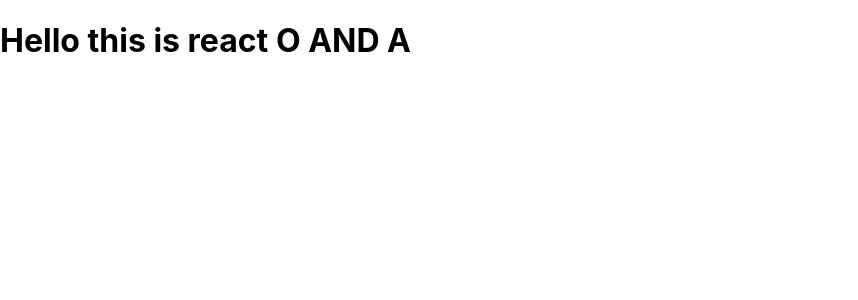
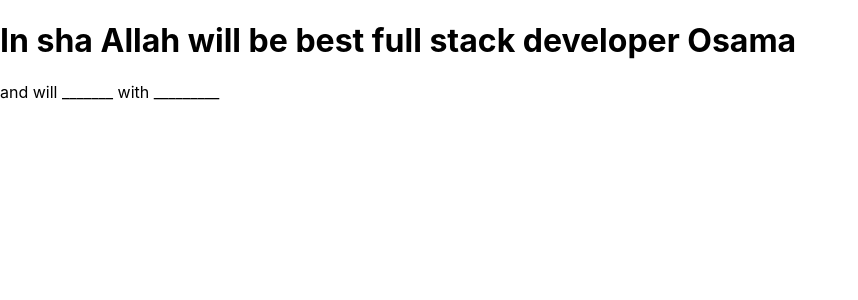
Before and after one commit to osamaimran25/react-app, a React (Create React App) app: page / in a window 1280 px wide. Shown: the top 300 px of the page, without its empty margins (0-858 px from the left). Built offline with nearby package versions, Linux system fonts and the light colour scheme.

Commit message:
change in app.js

```diff
--- a/src/App.js
+++ b/src/App.js
@@ -8,7 +8,10 @@ function App() {
       {/* <header >
         Hello All
         </header> */}
-    <h1>Hello this is react O AND A </h1>
+    <h1>In sha Allah will be best full stack developer Osama  </h1>
+    <p> and will _______ with _________
+
+    </p>
     </div>
   );
 }
```
